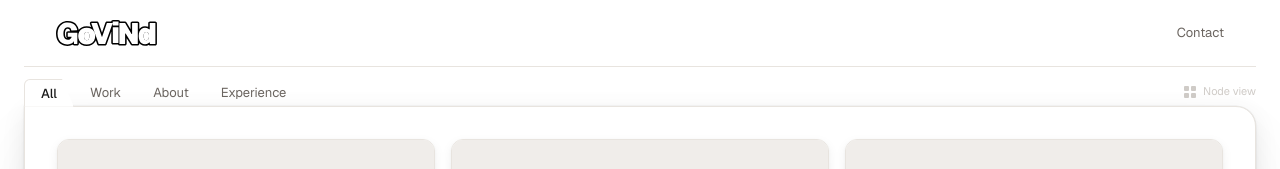
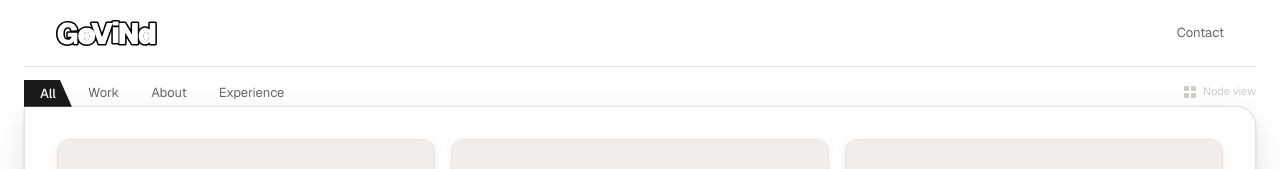
Before and after one commit to vindsingh/govind-portfolio, a Next.js app: page / in a window 1280 px wide. Shown: the top 169 px of the page. Built offline with nearby package versions, Linux system fonts and the light colour scheme.

Commit message:
Fix — active tab black with diagonal cut

```diff
--- a/components/FileTabNav.tsx
+++ b/components/FileTabNav.tsx
@@ -65,20 +65,15 @@ export default function FileTabNav({ activeTab, onTabChange }: FileTabNavProps)
                 key={tab.id}
                 onClick={() => onTabChange(tab.id)}
                 style={{
-                  background: '#FFFFFF',
-                  borderLeft: '1px solid #E8E4DF',
-                  borderTop: '1px solid #E8E4DF',
-                  borderRight: '1px solid #E8E4DF',
-                  borderBottom: 'none',
-                  borderRadius: '6px 6px 0 0',
+                  background: '#1A1A1A',
+                  border: 'none',
+                  borderRadius: 0,
                   clipPath: 'polygon(0 0, calc(100% - 12px) 0, 100% 100%, 0 100%)',
                   padding: '7px 16px',
                   fontFamily: 'var(--font-geist-sans)',
                   fontSize: '13px',
                   fontWeight: 500,
-                  color: '#1A1A1A',
-                  position: 'relative',
-                  zIndex: 1,
+                  color: '#FFFFFF',
                   marginBottom: '-1px',
                   cursor: 'pointer',
                   userSelect: 'none',
```
